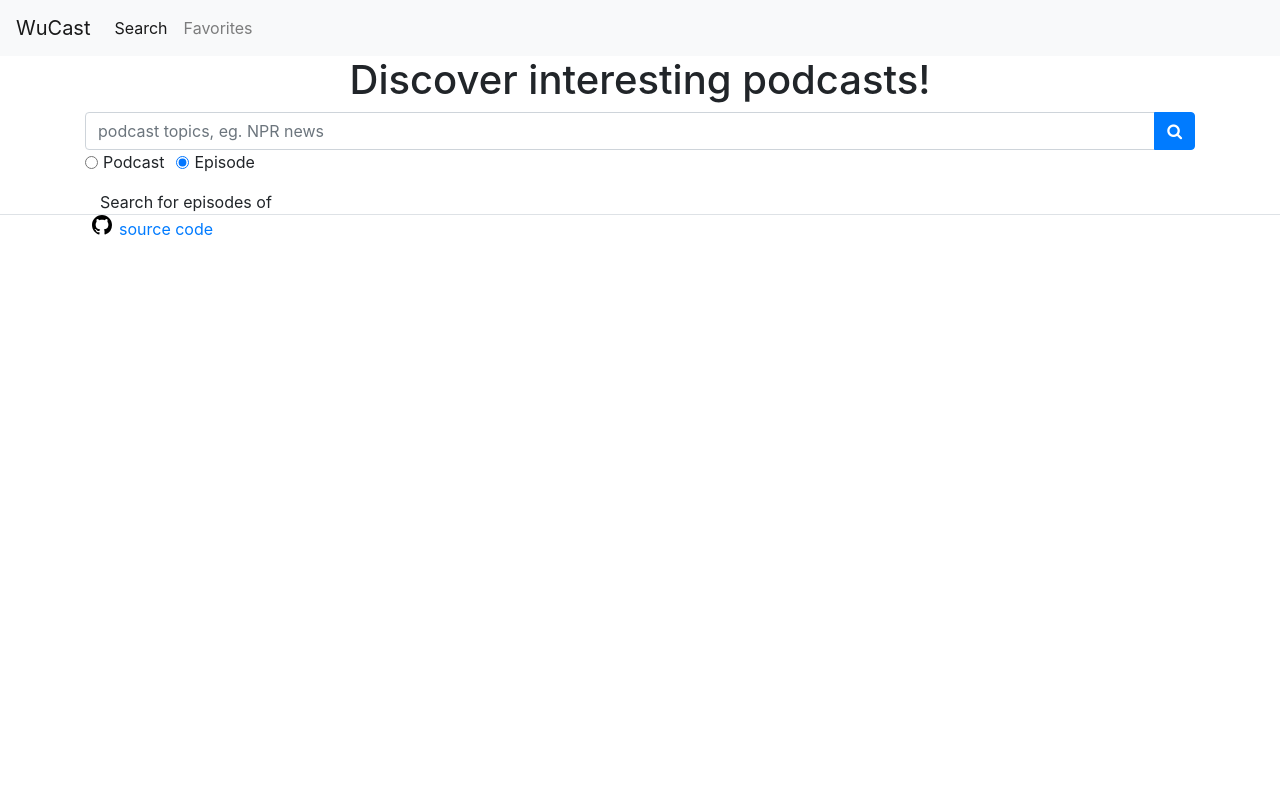
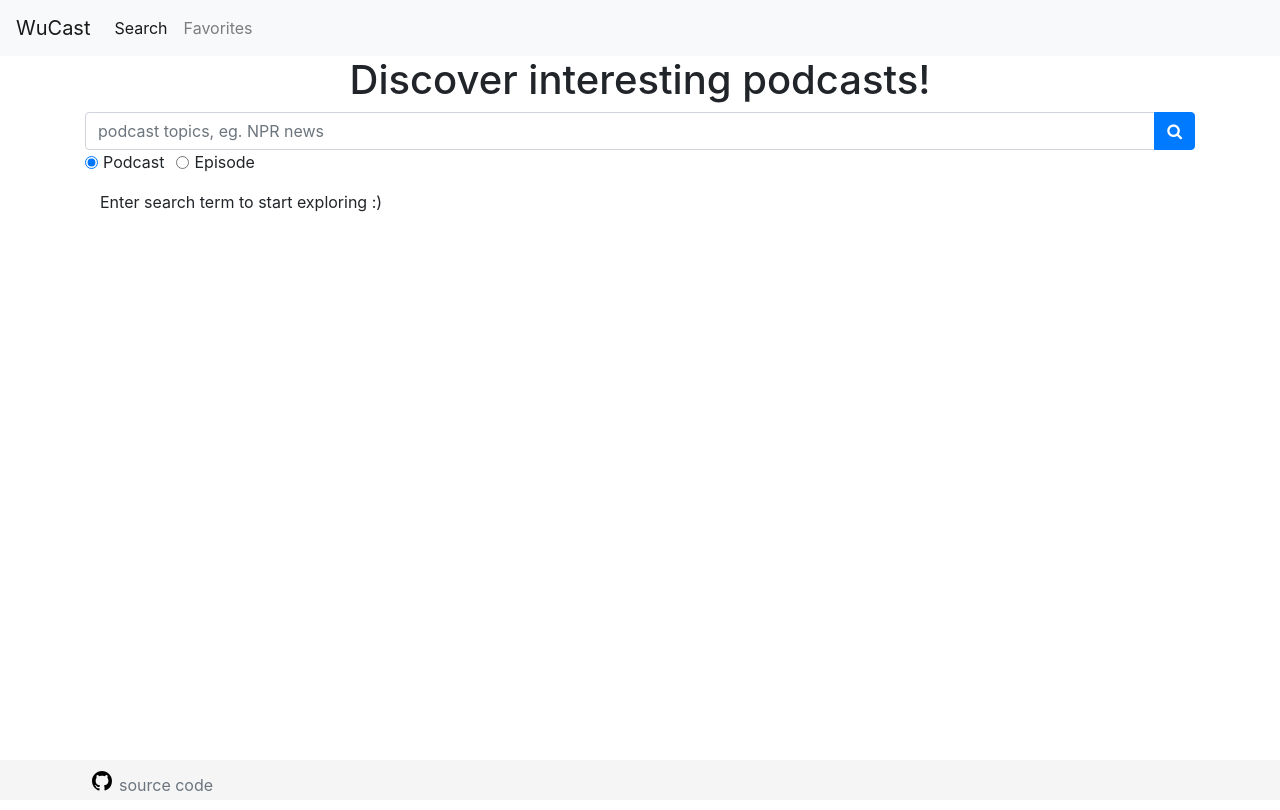
Before and after one commit to hliang/WuCast, a React (Create React App) app in the folder client/: page /search in a window 1280 px wide. Built offline with nearby package versions, Linux system fonts and the light colour scheme.

Commit message:
refactor: show search results

```diff
--- a/client/package.json
+++ b/client/package.json
@@ -5,7 +5,9 @@
   "private": true,
   "proxy": "http://localhost:3001/",
   "dependencies": {
+    "bootstrap": "^4.3.1",
     "react": "^16.6.3",
+    "react-bootstrap": "^1.0.0-beta.8",
     "react-dom": "^16.6.3",
     "react-router-dom": "^5.0.0",
     "react-scripts": "^2.1.1"
--- a/client/src/components/Footer.js
+++ /dev/null
@@ -1,25 +0,0 @@
-import React, { Component } from "react";
-
-class Footer extends Component {
-    githublogo() {
-        return (
-            <svg height="20" className="octicon octicon-mark-github" viewBox="0 0 16 16" version="1.1" width="34" aria-hidden="true">
-            <path fillRule="evenodd" d="M8 0C3.58 0 0 3.58 0 8c0 3.54 2.29 6.53 5.47 7.59.4.07.55-.17.55-.38 0-.19-.01-.82-.01-1.49-2.01.37-2.53-.49-2.69-.94-.09-.23-.48-.94-.82-1.13-.28-.15-.68-.52-.01-.53.63-.01 1.08.58 1.23.82.72 1.21 1.87.87 2.33.66.07-.52.28-.87.51-1.07-1.78-.2-3.64-.89-3.64-3.95 0-.87.31-1.59.82-2.15-.08-.2-.36-1.02.08-2.12 0 0 .67-.21 2.2.82.64-.18 1.32-.27 2-.27.68 0 1.36.09 2 .27 1.53-1.04 2.2-.82 2.2-.82.44 1.1.16 1.92.08 2.12.51.56.82 1.27.82 2.15 0 3.07-1.87 3.75-3.65 3.95.29.25.54.73.54 1.48 0 1.07-.01 1.93-.01 2.2 0 .21.15.46.55.38A8.013 8.013 0 0 0 16 8c0-4.42-3.58-8-8-8z"></path>
-            </svg>
-        );
-    }
-    render() {
-        return (
-            <footer className="footer border-top">
-                <div className="container">
-                    <a href="https://github.com/hliang/WuCast">
-                        {this.githublogo()}
-                        source code
-                    </a>
-                </div>
-            </footer>
-        );
-    }
-}
-
-export default Footer;
--- /dev/null
+++ b/client/src/components/Footer/index.js
@@ -0,0 +1,26 @@
+import React, { Component } from "react";
+import "./style.css"
+
+class Footer extends Component {
+    githublogo() {
+        return (
+            <svg height="20" className="octicon octicon-mark-github" viewBox="0 0 16 16" version="1.1" width="34" aria-hidden="true">
+                <path fillRule="evenodd" d="M8 0C3.58 0 0 3.58 0 8c0 3.54 2.29 6.53 5.47 7.59.4.07.55-.17.55-.38 0-.19-.01-.82-.01-1.49-2.01.37-2.53-.49-2.69-.94-.09-.23-.48-.94-.82-1.13-.28-.15-.68-.52-.01-.53.63-.01 1.08.58 1.23.82.72 1.21 1.87.87 2.33.66.07-.52.28-.87.51-1.07-1.78-.2-3.64-.89-3.64-3.95 0-.87.31-1.59.82-2.15-.08-.2-.36-1.02.08-2.12 0 0 .67-.21 2.2.82.64-.18 1.32-.27 2-.27.68 0 1.36.09 2 .27 1.53-1.04 2.2-.82 2.2-.82.44 1.1.16 1.92.08 2.12.51.56.82 1.27.82 2.15 0 3.07-1.87 3.75-3.65 3.95.29.25.54.73.54 1.48 0 1.07-.01 1.93-.01 2.2 0 .21.15.46.55.38A8.013 8.013 0 0 0 16 8c0-4.42-3.58-8-8-8z"></path>
+            </svg>
+        );
+    }
+    render() {
+        return (
+            <footer className="footer">
+                <div className="container">
+                    <a className="text-muted" href="https://github.com/hliang/WuCast">
+                         {this.githublogo()}
+                         source code
+                     </a>
+                </div>
+            </footer>
+        );
+    }
+}
+
+export default Footer;
--- /dev/null
+++ b/client/src/components/Footer/style.css
@@ -0,0 +1,21 @@
+/* Sticky footer styles
+-------------------------------------------------- */
+html {
+    position: relative;
+    min-height: 100%;
+}
+body {
+    margin-bottom: 60px; /* Margin bottom by footer height */
+}
+.footer {
+    position: absolute;
+    bottom: 0;
+    width: 100%;
+    height: 40px; /* Set the fixed height of the footer here */
+    line-height: 50px; /* Vertically center the text there */
+    background-color: #f5f5f5;
+}
+
+.footer a {
+    text-decoration: none
+}
--- a/client/src/components/SearchForm/index.js
+++ b/client/src/components/SearchForm/index.js
@@ -21,11 +21,11 @@ function SearchForm(props) {
                 </div>
                 <div className="input-group">
                     <div className="form-check form-check-inline">
-                        <input className="form-check-input" type="radio" name="searchType" id="searchByPodcast" value="podcast" onChange={props.handleInputChange} />
+                        <input className="form-check-input" type="radio" name="searchType" id="searchByPodcast" value="podcast" defaultChecked onChange={props.handleInputChange} />
                         <label className="form-check-label" htmlFor="searchByPodcast"> Podcast </label>
                     </div>
                     <div className="form-check form-check-inline">
-                        <input className="form-check-input" type="radio" name="searchType" id="searchByEpisode" value="episode" defaultChecked onChange={props.handleInputChange} />
+                        <input className="form-check-input" type="radio" name="searchType" id="searchByEpisode" value="episode" onChange={props.handleInputChange} />
                         <label className="form-check-label" htmlFor="searchByEpisode"> Episode </label>
                     </div>
                 </div>
--- a/client/src/components/SearchResults/index.js
+++ b/client/src/components/SearchResults/index.js
@@ -1,15 +1,83 @@
-import React from "react";
+import React, { Component } from "react";
 
-function SearchResults(props) {
+function text_truncate(str, length, ending) {
+    if (length == null) {
+        length = 110;
+    }
+    if (ending == null) {
+        ending = '...';
+    }
+    if (str.length > length) {
+        return str.substring(0, length - ending.length) + ending;
+    } else {
+        return str;
+    }
+};
+
+function SearchResultsPodcast(props) {
     return (
         <ul className="list-group search-results">
             {props.results.map(result => (
-        <li key={result} className="list-group-item">
-          <p>{result}</p>
+                <li key={result.id} className="list-group-item">
+                    <p>{text_truncate(result.title_original, 57)}</p>
+                    <div style={{ display: "flex" }}>
+                        <img src={result.thumbnail} alt={result.podcast_title_original} style={{ height: "100px" }} />
+                        <div>
+                            <p>by {text_truncate(result.publisher_original, 37)}</p>
+                        </div>
+                        <div>
+                            <button type="button" className="btn btn-info btn-block"><i className="fa fa-info-circle"></i> View</button>
+                            <button type="button" className="btn btn-info btn-block"><i className="fa fa-heart" aria-hidden="true"></i> Save</button>
+                        </div>
+                    </div>
+                    <div>
+                        <p>{text_truncate(result.description_original)}</p>
+                    </div>
                 </li>
             ))}
         </ul>
     );
 }
 
-export default SearchResults;
+function SearchResultsEpisode(props) {
+    return (
+        <ul className="list-group search-results">
+            {props.results.map(result => (
+                <li key={result.id} className="list-group-item">
+                    <p>{text_truncate(result.title_original, 57)}</p>
+                    <img src={result.thumbnail} alt={result.podcast_title_original} style={{ height: "100px" }} />
+                    <p>{text_truncate(result.description_original)}</p>
+                    <div>{result.podcast_title_original} by {text_truncate(result.publisher_original, 42)}</div>
+                </li>
+            ))}
+        </ul>
+    );
+}
+
+class SearchResultsSum extends Component {
+    constructor(props) {
+        super(props);
+    }
+    shouldComponentUpdate(nextProps, nextState) {
+        return nextProps.searchResults !== this.props.searchResults
+    }
+
+    render() {
+        if (this.props.searchTerm === "") {
+            return (
+                <div className="container">
+                    Enter search term to start exploring :)
+                </div>
+            );
+        } else {
+            return (
+                <div className="container">
+                    {this.props.searchResults.length} results for {this.props.searchType}s of "<strong style={{ color: "red" }}>{this.props.searchTerm}</strong>"
+                </div>
+            );
+        }
+    }
+}
+
+
+export { SearchResultsPodcast, SearchResultsEpisode, SearchResultsSum };
--- a/client/src/containers/Search.js
+++ b/client/src/containers/Search.js
@@ -1,24 +1,45 @@
 import React, { Component } from "react";
 import SearchForm from "../components/SearchForm";
-import SearchResults from "../components/SearchResults";
+import {SearchResultsPodcast, SearchResultsEpisode, SearchResultsSum} from "../components/SearchResults";
+import API from "../utils/API";
 
 class Search extends Component {
     state = {
         searchTerm: "",
-        searchType: "episode",
+        searchType: "podcast",
+        sortByDate: false,
+        resultsOffset: 0,
         searchResults: [],
+        error: null,
     };
 
     handleFormSubmit = event => {
         event.preventDefault();
+        let queryParams = {
+            q: this.state.searchTerm,
+            type: this.state.searchType,
+            sort_by_date: this.state.sortByDate? 1 : 0,
+            offset: this.state.resultsOffset,
+        }
         if (this.state.searchTerm && this.state.searchType) {
-            console.log("haha");
+            console.log(queryParams);
+
+        API.search(queryParams)
+        .then(res => {
+            if (res.data.status === "error") {
+                throw new Error(res.data.message);
+            }
+            console.log(res.data);
+            this.setState({ searchResults: res.data, error: null });
+        })
+        .catch(err => this.setState({ error: err.message }));
         }
+
     };
 
-    // handleInputChange = event => {
-    //     this.setState({ searchTerm: event.target.value });
-    // };
+    handleInputChange = event => {
+        this.setState({ searchTerm: event.target.value });
+    };
     handleInputChange = event => {
         const { name, value } = event.target;
         this.setState({
@@ -27,6 +48,15 @@ class Search extends Component {
       };
 
     render() {
+        // search results of podcast or episode
+        let searchResults;
+        if (this.state.searchType === "podcast") {
+            searchResults = <SearchResultsPodcast results={this.state.searchResults} />
+        } else if (this.state.searchType === "episode")  {
+            searchResults = <SearchResultsEpisode results={this.state.searchResults} />
+        }
+
+        // render
         return (
             <div className="container">
                 <h1 className="text-center">Discover interesting podcasts!</h1>
@@ -37,12 +67,13 @@ class Search extends Component {
                     handleInputChange={this.handleInputChange}
                 />
 
-                <div className="container">
-                    Search for {this.state.searchType}s of <strong style={{color: "red"}}>{this.state.searchTerm}</strong>
-                </div>
-                <SearchResults
-                    results={this.state.searchResults}
+                <SearchResultsSum
+                    searchTerm={this.state.searchTerm}
+                    searchType={this.state.searchType}
+                    searchResults={this.state.searchResults}
                 />
+
+                { searchResults }
 
             </div>
         );
--- a/client/src/utils/API.js
+++ b/client/src/utils/API.js
@@ -1,6 +1,10 @@
 import axios from "axios";
 
 export default {
+  // search
+  search: function(queryParams) {
+    return axios.get("/api/search", {params: queryParams});
+  },
   // Gets all episodes
   getEpisodes: function() {
     return axios.get("/api/episodes");
```
Also changed, not shown: 1 other file (tests, documents, lock files or other folders). Lines whose indentation alone changed are shown as unchanged.
